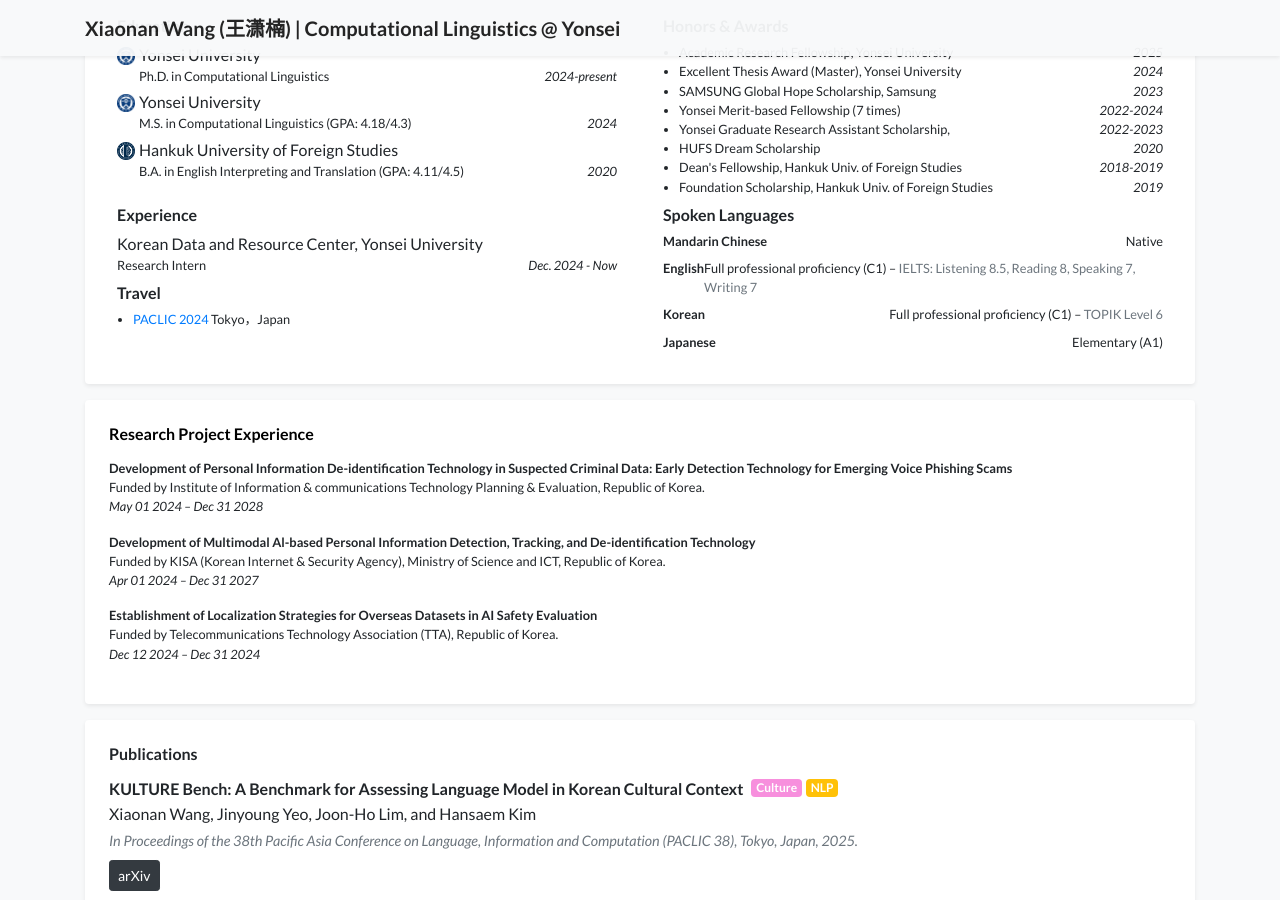
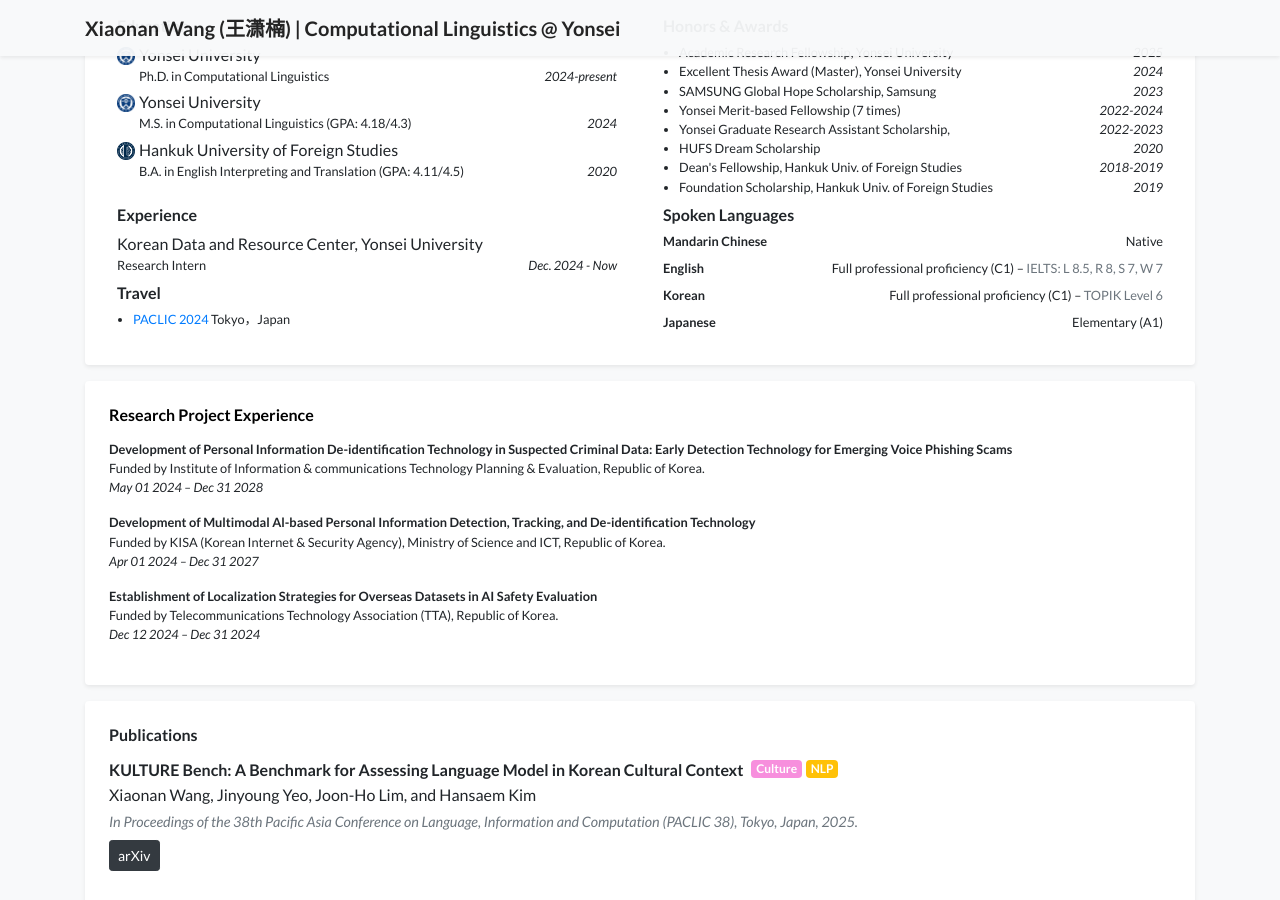
Before and after one commit to wangxiaonan-git/wangxiaonan-git.github.io, a Jekyll site: the page built from index.html, in a window 1280 px wide and 900 px high, scrolled down 485 px. Built offline with Jekyll 4.4.1, drawn with Linux system fonts in a browser that asks for light colours; a style sheet for code colours, icons or effects is not loaded.

Commit message:
Update profile.yml

```diff
--- a/_data/profile.yml
+++ b/_data/profile.yml
@@ -79,7 +79,7 @@ spoken_languages:
     level: Native
   - name: English
     level: Full professional proficiency (C1)
-    comment: "IELTS: Listening 8.5, Reading 8, Speaking 7, Writing 7"
+    comment: "IELTS: L 8.5, R 8, S 7, W 7"
   - name: Korean
     level: Full professional proficiency (C1)
     comment: "TOPIK Level 6"
```
